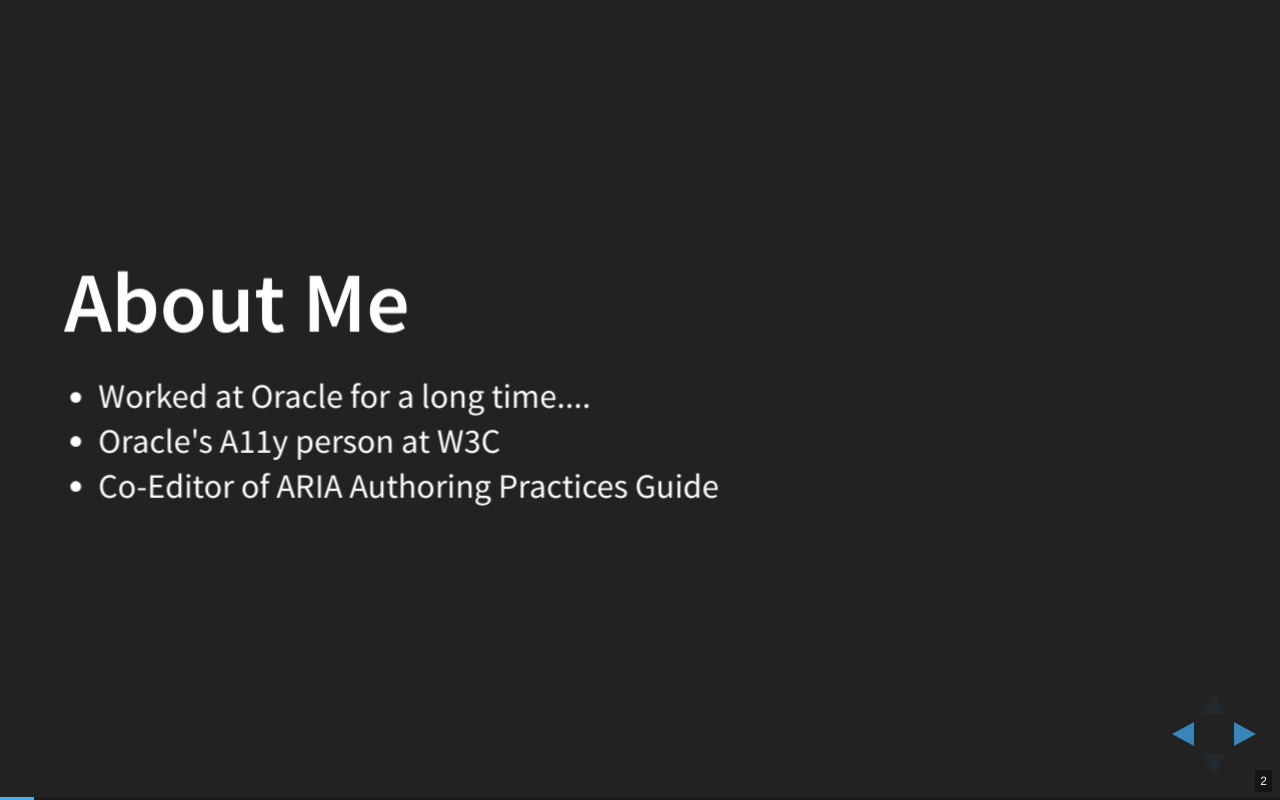
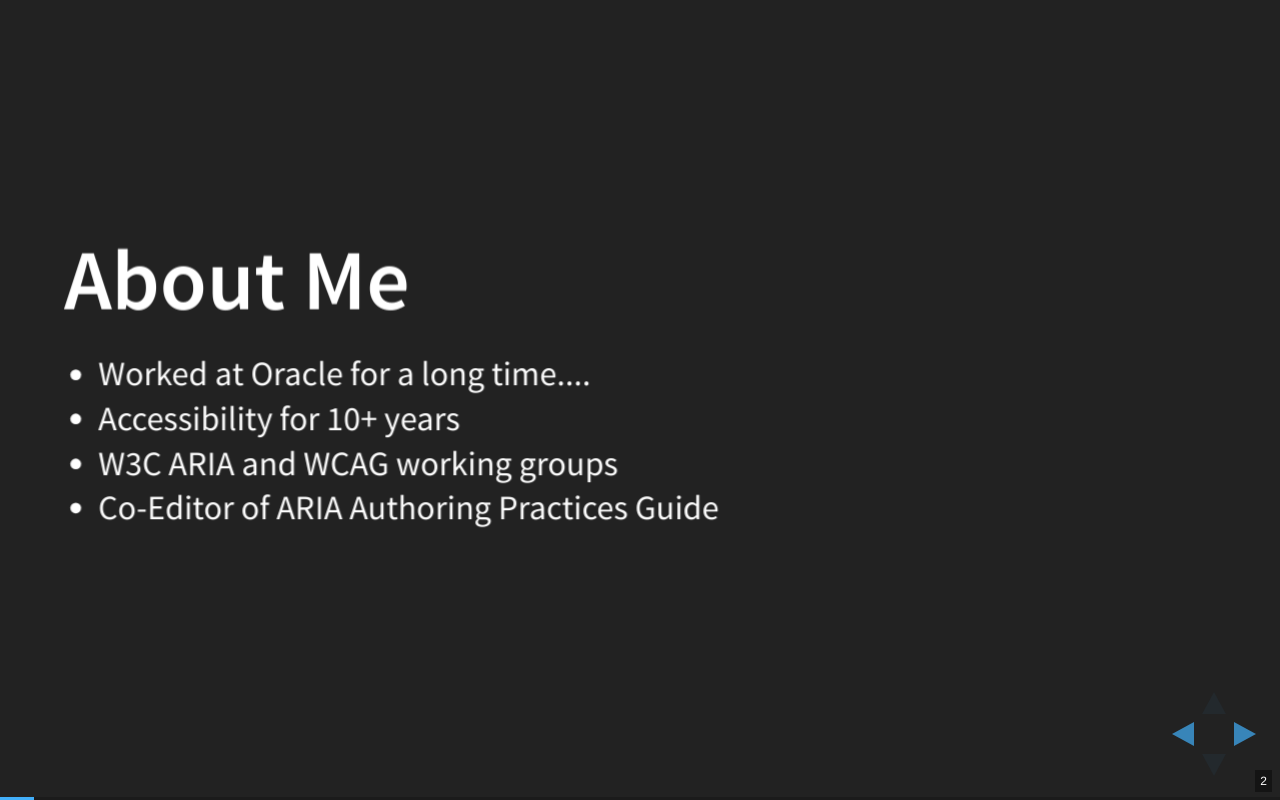
Before and after one commit to jnurthen/jnurthen.github.io, a plain HTML site: page presentations/intuit.html in a window 1280 px wide. Both pictures are taken after a click on the button 1251 px from the left and 734 px from the top of the page. Drawn offline with Linux system fonts and the light colour scheme.

Commit message:
Final updates for v1.0

```diff
--- a/presentations/intuit.html
+++ b/presentations/intuit.html
@@ -94,6 +94,8 @@
 		<div class="slides">
 		    <section>
 			<h1>ARIA 1.1 and Beyond</h1>
+			<h2>Intuit F2E Summit</h2>
+			<p>June 30, 2016</p>
 			<p><a style="color:#FFFFFF;" href="mailto:james.nurthen@oracle.com">James Nurthen</a></p>
 
 			<p>@jnurthen</p>
@@ -101,7 +103,8 @@
 			<section>
 			<H1>About Me</H1>
 			<ul><li>Worked at Oracle for a long time....</li>
-			<li>Oracle's A11y person at W3C</li>
+			<li>Accessibility for 10+ years</li>
+			<li>W3C ARIA and WCAG working groups</li>
 			<li>Co-Editor of ARIA Authoring Practices Guide</li>
 			</section>
 			<section>
```
